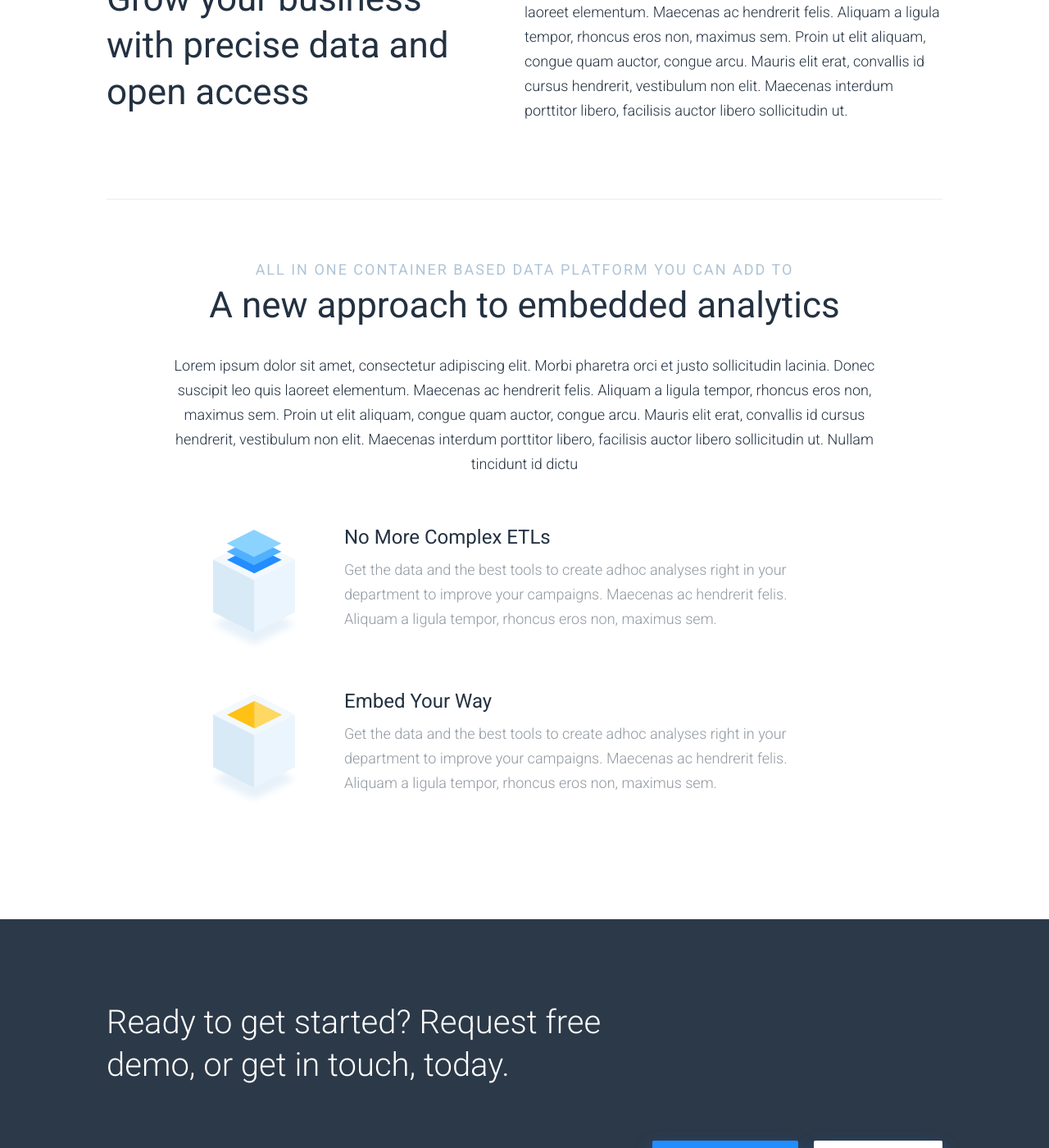
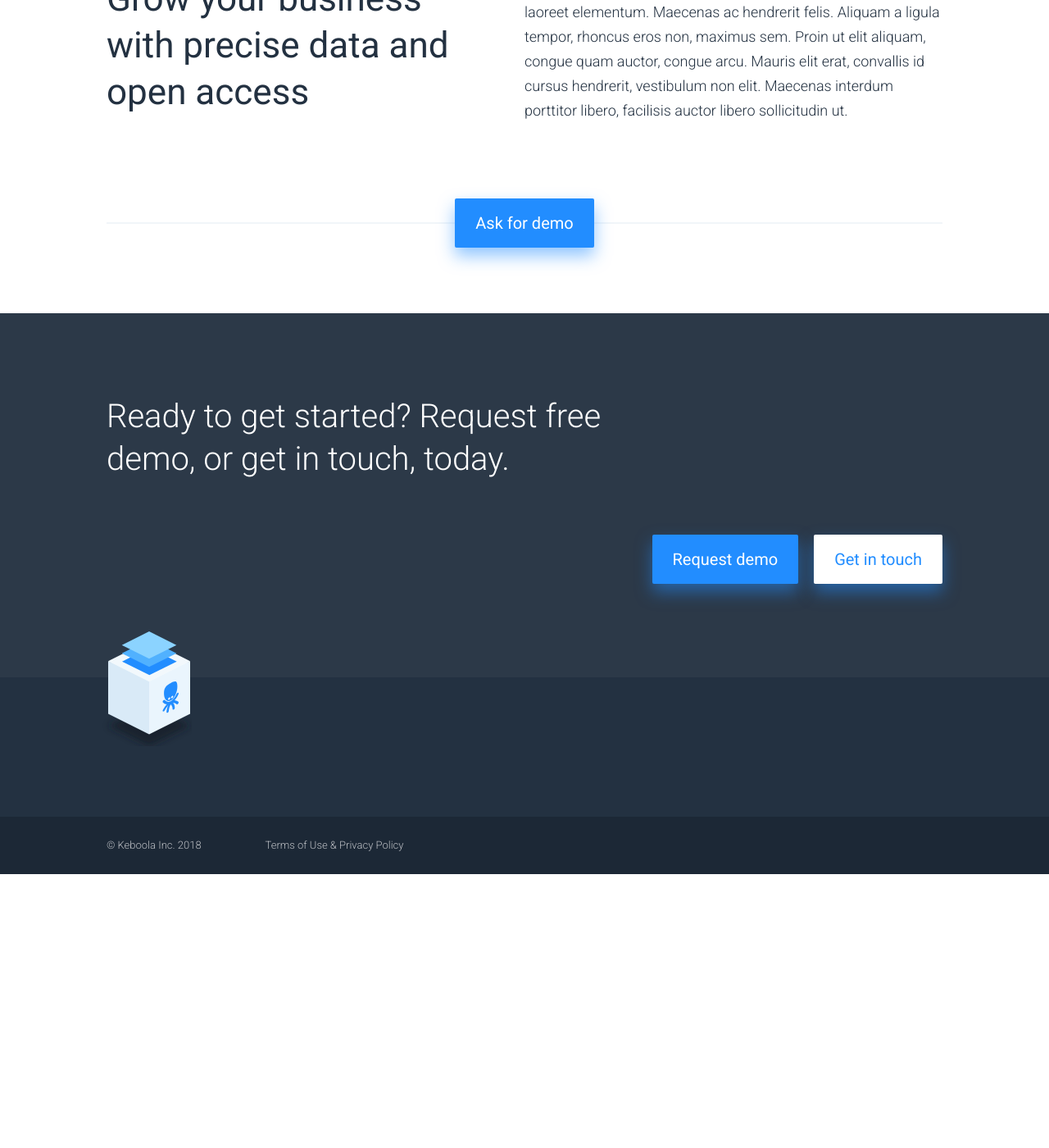
Before and after one commit to keboola/website, a Jekyll site: the page built from _platform/programmable-data-platform.md, in a window 1280 px wide and 1400 px high, scrolled down 878 px. Shown: the whole window at 82% size. Built offline with Jekyll 4.4.1, drawn with Linux system fonts in a browser that asks for light colours; nearby versions of some CDN libraries; after the commit the page ends 1944 px from its top, so only the background shows below that.

Commit message:
Update from Forestry.io - Updated programmable-data-platform.md

```diff
--- a/_platform/programmable-data-platform.md
+++ b/_platform/programmable-data-platform.md
@@ -17,28 +17,8 @@ page_sections:
     sem. Proin ut elit aliquam, congue quam auctor, congue arcu. Mauris elit erat,
     convallis id cursus hendrerit, vestibulum non elit. Maecenas interdum porttitor
     libero, facilisis auctor libero sollicitudin ut.
-- template: horizontal-rule
-  block: hr
-- template: article-list-one-row
-  block: article-list-one-row
-  subheadline: All in one container based data platform you can add to
-  headline: A new approach to embedded analytics
-  content: Lorem ipsum dolor sit amet, consectetur adipiscing elit. Morbi pharetra
-    orci et justo sollicitudin lacinia. Donec suscipit leo quis laoreet elementum.
-    Maecenas ac hendrerit felis. Aliquam a ligula tempor, rhoncus eros non, maximus
-    sem. Proin ut elit aliquam, congue quam auctor, congue arcu. Mauris elit erat,
-    convallis id cursus hendrerit, vestibulum non elit. Maecenas interdum porttitor
-    libero, facilisis auctor libero sollicitudin ut. Nullam tincidunt id dictu
-  list:
-  - icotype: blue
-    title: No More Complex ETLs
-    desc: Get the data and the best tools to create adhoc analyses right in your department
-      to improve your campaigns. Maecenas ac hendrerit felis. Aliquam a ligula tempor,
-      rhoncus eros non, maximus sem.
-  - icotype: yellow
-    title: Embed Your Way
-    desc: Get the data and the best tools to create adhoc analyses right in your department
-      to improve your campaigns. Maecenas ac hendrerit felis. Aliquam a ligula tempor,
-      rhoncus eros non, maximus sem.
+- template: ask-demo
+  block: ask-demo
+  ctaname: Ask for demo
 
 ---
```
